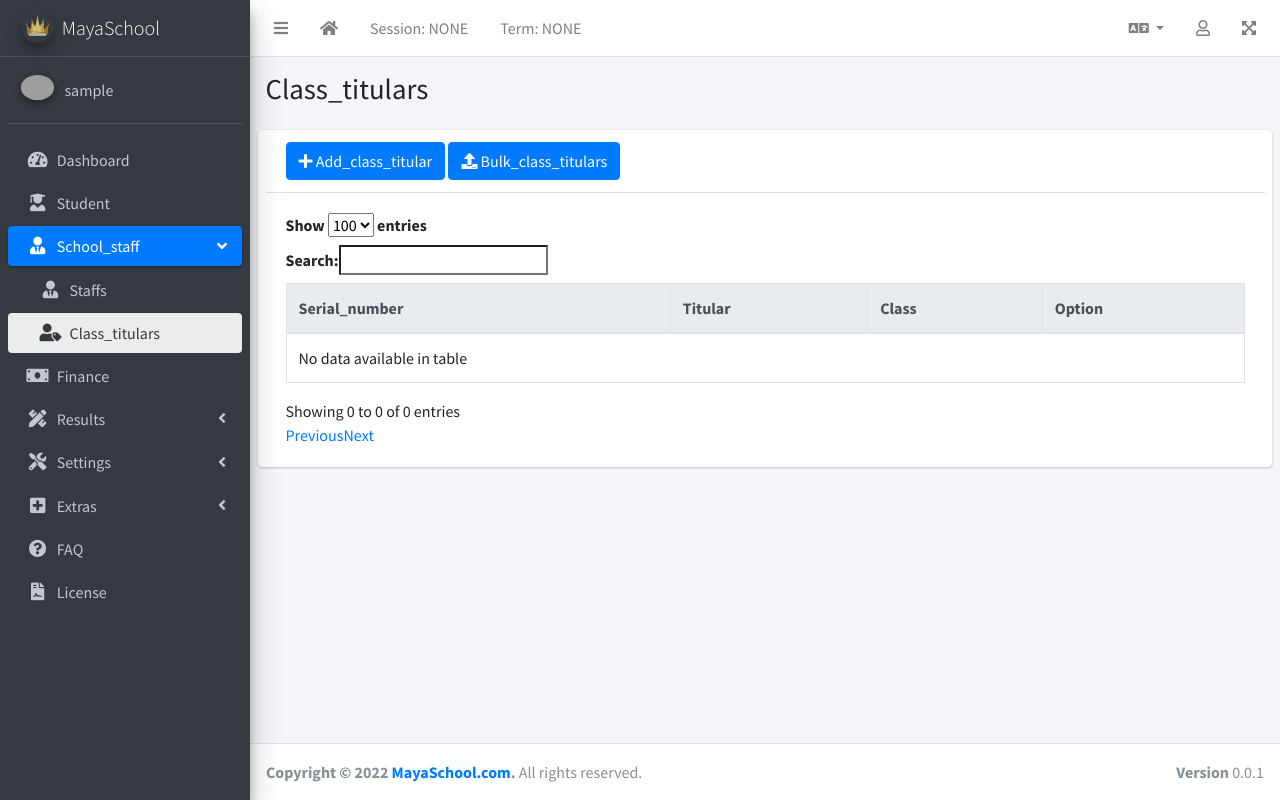
After one commit to pythonbrad/mayaschool, a Django app: page /staffs/class_titulars in a window 1280 px wide. The commit adds this page. Run offline with Django 4.2, Linux system fonts and the light colour scheme; the visitor is signed in with stand-in values (Sample User, id 1); data comes from the database, SQL or seed files in the repository; data that the repository does not hold is empty; some libraries are stand-ins or nearby versions; grey boxes are pictures that could not be loaded.

Commit message:
Update (staffs): Replace teacher by titular of a class

```diff
--- /dev/null
+++ b/staffs/templates/staffs/class_titulars_list.html
@@ -0,0 +1,41 @@
+{% extends 'index.html' %}
+{% block content %}
+<div class="container-fluid card">
+  <div class="card-header">
+    <a class="btn btn-primary" href="{% url 'new_class_titular' %}"><i class="fas fa-plus"></i> {{ _("add_class_titular") | capfirst }}</a>
+    <a class="btn btn-primary" href="#"><i class="fas fa-upload"></i> {{ _("bulk_class_titulars") | capfirst }}</a>
+  </div>
+  <div class="card-body">
+    <div class="table-responsive">
+      <table id="class_titulars_table" class="table table-bordered table-hover" data-page-length='100'>
+        <thead class="thead-light">
+          <tr>
+            <th>{{ _("serial_number") | capfirst }}</th>
+            <th>{{ _("titular") | capfirst }}</th>
+            <th>{{ _("class") | capfirst }}</th>
+            <th>{{ _("option") | capfirst }}</th>
+          </tr>
+        </thead>
+        <tbody>
+            {% for class_titular in class_titulars %}
+            <tr class='clickable-row' data-href="{% url 'edit_class_titular' class_titular.pk %}">
+                <td>{{ forloop.counter }}</td>
+                <td>{{ class_titular.staff }}</td>
+                <td>{{ class_titular.subclass }}</td>
+                <td class="row text-center">
+                  <a class="col btn" href="{% url 'edit_class_titular' class_titular.pk %}"><i class="fa fa-edit text-primary"></i></a>
+                  <a class="col btn" href="{% url 'delete_class_titular' class_titular.pk %}"><i class="fa fa-trash-alt text-primary"></i></a>
+                </td>
+            </tr>
+            {% endfor %}
+        </tbody>
+      </table>
+    </div>
+  </div>
+</div>
+{% endblock %}
+{% block script %}
+<script type="text/javascript">
+    $('#class_titulars_table').DataTable({});
+</script>
+{% endblock %}
--- a/staffs/templates/staffs/staffs_list.html
+++ b/staffs/templates/staffs/staffs_list.html
@@ -13,7 +13,7 @@
             <th>{{ _("serial_number") | capfirst }}</th>
             <th>{{ _("fullname") | capfirst }}</th>
             <th>{{ _("staff_id") | capfirst }}</th>
-            <th>{{ _("is_teacher") | capfirst }}</th>
+            <th>{{ _("is_titular") | capfirst }}</th>
             <th>{{ _("diploma") | capfirst }}</th>
             <th>{{ _("gender") | capfirst }}</th>
             <th>{{ _("mobile_number") | capfirst }}</th>
@@ -27,7 +27,7 @@
                 <td>{{ forloop.counter }}</td>
                 <td>{{ staff.person.lastname }} {{ staff.person.firstname }} {{ staff.person.other_name }}</td>
                 <td>{{ staff.person.matricule }}</td>
-                <td>{% if staff.is_teacher %}Yes{% else %}No{% endif %}</td>
+                <td>{% if staff.is_titular %}{{ _("yes") }}{% else %}{{ _("no") }}{% endif %}</td>
                 <td>{{ staff.diploma }}</td>
                 <td>{{ staff.person.get_gender_display }}</td>
                 <td>{{ staff.person.mobile_number }}</td>
--- a/staffs/urls.py
+++ b/staffs/urls.py
@@ -9,4 +9,8 @@ urlpatterns = [
 	path('create', views.create, name='new_staff'),
 	path('<int:pk>/edit', views.edit, name='edit_staff'),
 	path('<int:pk>/delete', views.delete, name='delete_staff'),
+	path('class_titulars', views.class_titulars, name='class_titulars'),
+	path('class_titulars/create', views.create_class_titular, name='new_class_titular'),
+	path('class_titulars/<int:pk>/edit', views.edit_class_titular, name='edit_class_titular'),
+	path('class_titulars/<int:pk>/delete', views.delete_class_titular, name='delete_class_titular'),
 ]
--- a/staffs/views.py
+++ b/staffs/views.py
@@ -1,9 +1,8 @@
-from core.models import SubClass
-from .models import Staff
+from .models import Staff, ClassTitular
 from django.contrib.auth.decorators import login_required
 from django.shortcuts import render, redirect, get_object_or_404
 from django.utils.translation import gettext as _
-from .forms import StaffForm
+from .forms import StaffForm, ClassTitularForm
 
 
 @login_required
@@ -81,3 +80,65 @@ def delete(request, pk):
         'object': obj,
         'current_page': 'staff',
     })
+
+
+@login_required
+def class_titulars(request):
+    class_titulars = ClassTitular.objects.all()
+    return render(request, 'staffs/class_titulars_list.html', {
+        'title': _('class_titulars').capitalize(),
+        'current_page': 'staff.class_titular',
+        'class_titulars': class_titulars,
+    })
+
+
+@login_required
+def create_class_titular(request):
+    if request.POST:
+        form = ClassTitularForm(request.POST)
+        if form.is_valid():
+            form.save()
+            return redirect('class_titulars')
+        else:
+            pass
+    else:
+        form = ClassTitularForm()
+    return render(request, 'object_form.html', {
+        'title': _('add_class_titular').capitalize(),
+        'current_page': 'staff.class_titular',
+        'form': form
+    })
+
+
+@login_required
+def edit_class_titular(request, pk):
+    obj = get_object_or_404(ClassTitular, pk=pk)
+    if request.POST:
+        form = ClassTitularForm(request.POST, instance=obj)
+        if form.is_valid():
+            form.save()
+            return redirect('class_titulars')
+        else:
+            pass
+    else:
+        form = ClassTitularForm(instance=obj)
+    return render(request, 'object_form.html', {
+        'title': _('edit_class_titular').capitalize(),
+        'current_page': 'staff.class_titular',
+        'form': form,
+    })
+
+
+@login_required
+def delete_class_titular(request, pk):
+    obj = get_object_or_404(ClassTitular, pk=pk)
+    if request.POST:
+        obj.delete()
+        return redirect('class_titulars')
+    else:
+        pass
+    return render(request, 'delete_object.html', {
+        'title': _('delete_class_titular').capitalize(),
+        'object': obj,
+        'current_page': 'staff.class_titular',
+    })
--- a/templates/index.html
+++ b/templates/index.html
@@ -117,11 +117,27 @@
                 <p>{{ _("student") | capfirst }}</p>
               </a>
             </li>
-            <li class="nav-item">
-              <a href="{% url 'staffs' %}" class="nav-link {% if current_page == 'staff' %}active{% endif %}">
+            <li class="nav-item {% if 'staff' in current_page %}menu-is-opening menu-open{% endif %}">
+              <a href="#" class="nav-link {% if 'staff' in current_page %}active{% endif %}">
                 <i class="nav-icon fas fa-user-tie"></i>
-                <p>{{ _("school_staff") | capfirst }}</p>
+                <p>{{ _("school_staff") | capfirst }} <i class="right fas fa-angle-left"></i></p>
               </a>
+              <ul class="nav nav-treeview">
+                <li class="nav-item">
+                  <a href="{% url 'staffs' %}" class="nav-link {% if 'staff' == current_page %}active{% endif %}">
+                    &nbsp;&nbsp;&nbsp;
+                    <i class="fas fa-user-tie nav-icon"></i>
+                    <p>{{ _("staffs") | capfirst }}</p>
+                  </a>
+                </li>
+                <li class="nav-item">
+                  <a href="{% url 'class_titulars' %}" class="nav-link {% if '.class_titular' in current_page %}active{% endif %}">
+                    &nbsp;&nbsp;&nbsp;
+                    <i class="fas fa-user-tag nav-icon"></i>
+                    <p>{{ _("class_titulars") | capfirst }}</p>
+                  </a>
+                </li>
+              </ul>
             </li>
             <li class="nav-item">
               <a href="{% url 'invoices' %}" class="nav-link {% if current_page == 'invoice' %}active{% endif %}">
```
Also changed, not shown: results/models.py (+1 -11 lines), staffs/forms.py (+9 -1 lines), staffs/models.py (+8 -9 lines), staffs/templates/staffs/staff_details.html (+7 -7 lines).
